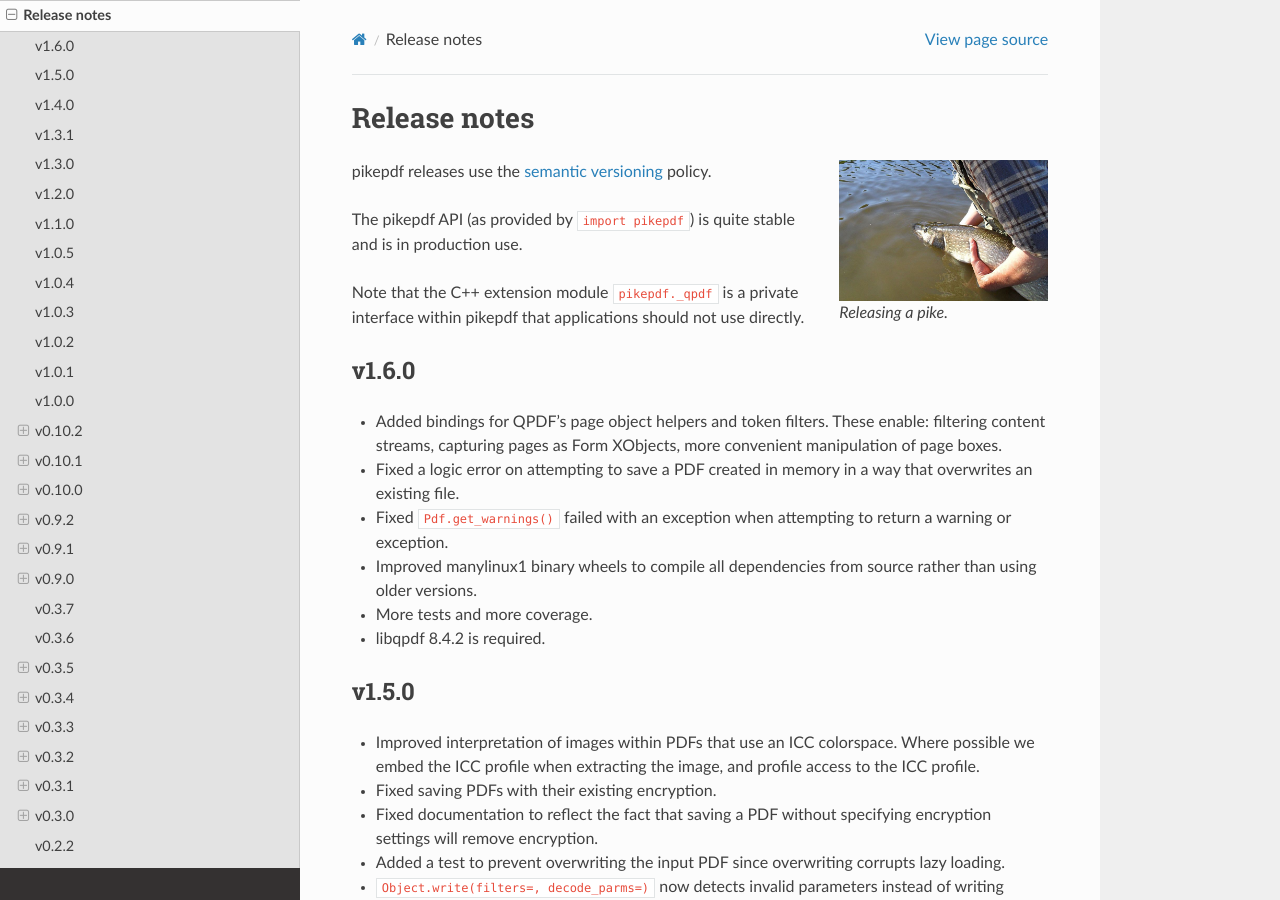
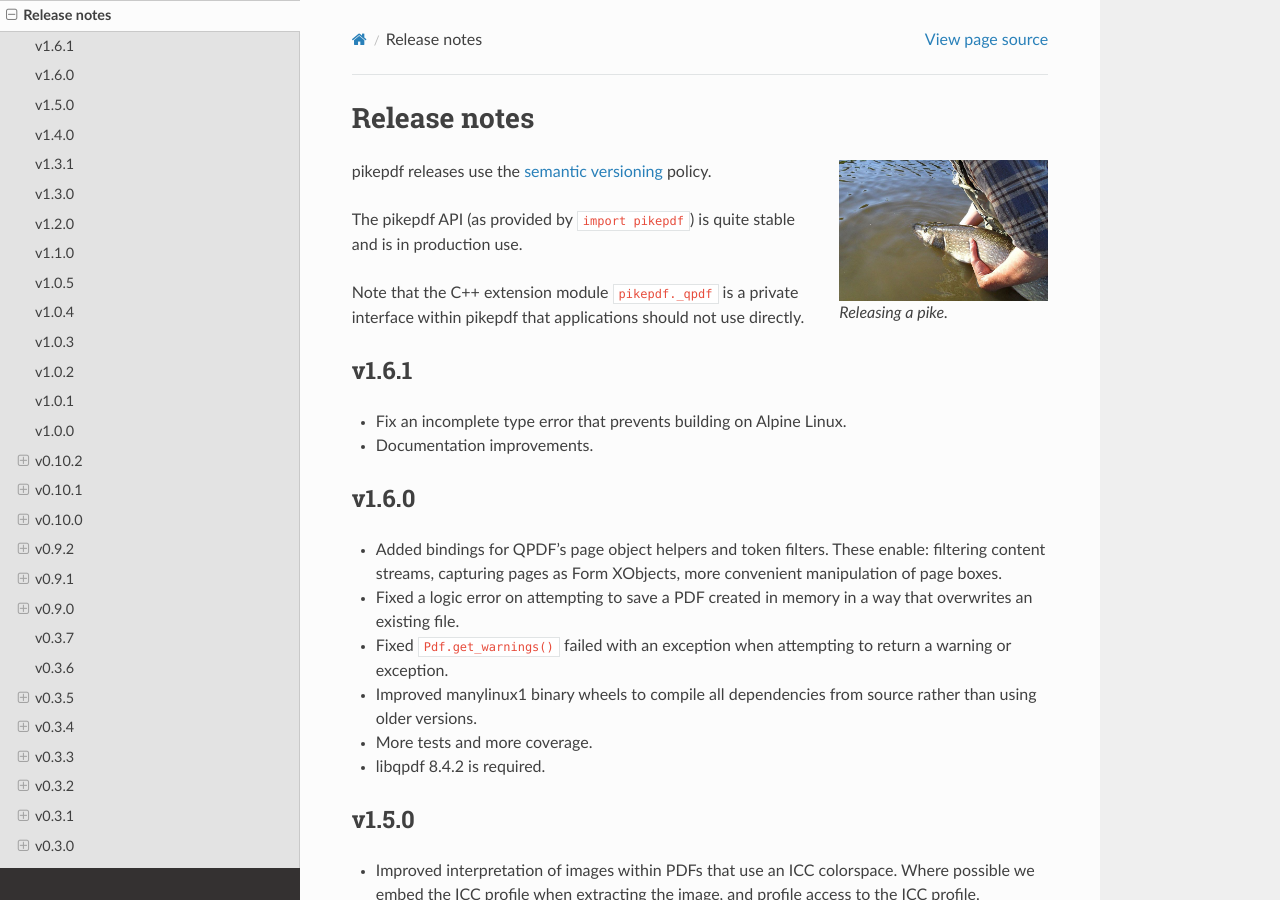
Before and after one commit to pikepdf/pikepdf, a Sphinx documentation site: the page built from docs/release_notes.rst, in a window 1280 px wide and 900 px high. Built offline with Sphinx 7.4.7 and the Read the Docs theme 2.0.0, drawn with Linux system fonts in a browser that asks for light colours; pages that are not in the unit, such as notebooks, are missing from menus; the version number could not be read and is left out.

Commit message:
v1.6.1 release notes

```diff
--- a/docs/release_notes.rst
+++ b/docs/release_notes.rst
@@ -18,6 +18,12 @@ is in production use.
 
 Note that the C++ extension module ``pikepdf._qpdf`` is a private
 interface within pikepdf that applications should not use directly.
+
+v1.6.1
+======
+
+-  Fix an incomplete type error that prevents building on Alpine Linux.
+-  Documentation improvements.
 
 v1.6.0
 ======
```
